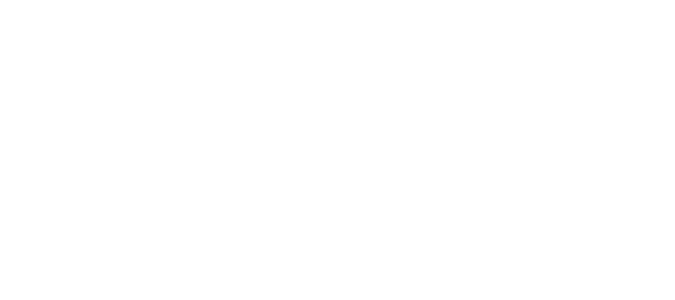
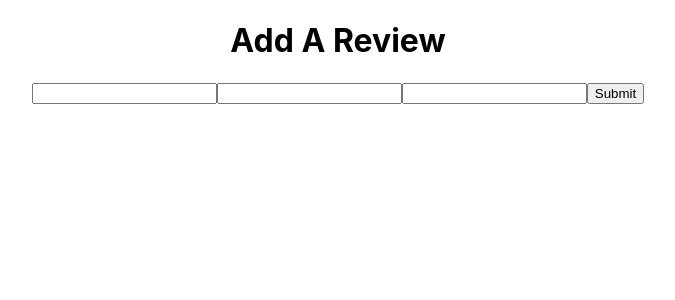
Before and after one commit to biancajoseph101/four_seasons_theme_park, a React (Create React App) app in the folder client/: page /review in a window 1280 px wide. Shown: the top 300 px of the page, without its empty margins (302-977 px from the left). Built offline with nearby package versions, Linux system fonts and the light colour scheme.

Commit message:
Form backend done

```diff
--- a/client/src/App.js
+++ b/client/src/App.js
@@ -2,12 +2,14 @@
 import React from 'react';
 import { Route, Switch } from 'react-router-dom';
 import Home from './pages/Home';
+import ReviewForm from './components/SubmitReview'
 
 function App() {
   return (
     <div className="App">
       <Switch>
         <Route exact path="/" component={(props) => <Home {...props} />} />
+        <Route path = "/review" component={(props) => <ReviewForm {...props} />} />
       </Switch>
     </div>
   );
--- a/client/src/components/SubmitReview.jsx
+++ b/client/src/components/SubmitReview.jsx
@@ -0,0 +1,51 @@
+import React, { useEffect, useState } from "react";
+import axios from "axios";
+import BASE_URL from '../globals'
+
+function ReviewForm(props) {
+    const handleSubmit = (e) => {
+        props.addReview(e);
+    };
+
+    const [reviews, setReviews] = useState([]);
+    const [newReview, setNewReview] = useState([])
+
+    // useEffect(() => {
+    //     getReviews();
+    // }, []);
+    // const getReviews = async () => {
+    //     const res = await axios.get(`http://localhost:3001/api/reviews`);
+    //     setReviews(res.data.reviews);
+    //     console.log(res.data.reviews);
+    //     console.log(res.data.reviews[1]);
+    // }
+
+    const newReviewFunction = () => {
+        let currentReviews = reviews;
+        let postReview = newReview
+        currentReviews.push(postReview)
+        setReviews(currentReviews)
+        axios.post(`${BASE_URL}/reviews`, postReview)
+    }
+    return (
+        <div>
+            <h1>Add A Review</h1>
+            <form onSubmit={handleSubmit}>
+                <input
+                    name='name'
+
+                />
+                <input
+                    name='comments'
+                />
+                <input
+                    name='ratings'
+                />
+                <button>Submit</button>
+            </form>
+        </div>
+
+    );
+}
+
+export default ReviewForm;
--- /dev/null
+++ b/client/src/globals.js
@@ -0,0 +1,4 @@
+const BASE_URL =
+  process.env.NODE_ENV === 'production'
+    ? `${window.location.origin}/api`
+    : 'http://localhost:3001/api'
```
